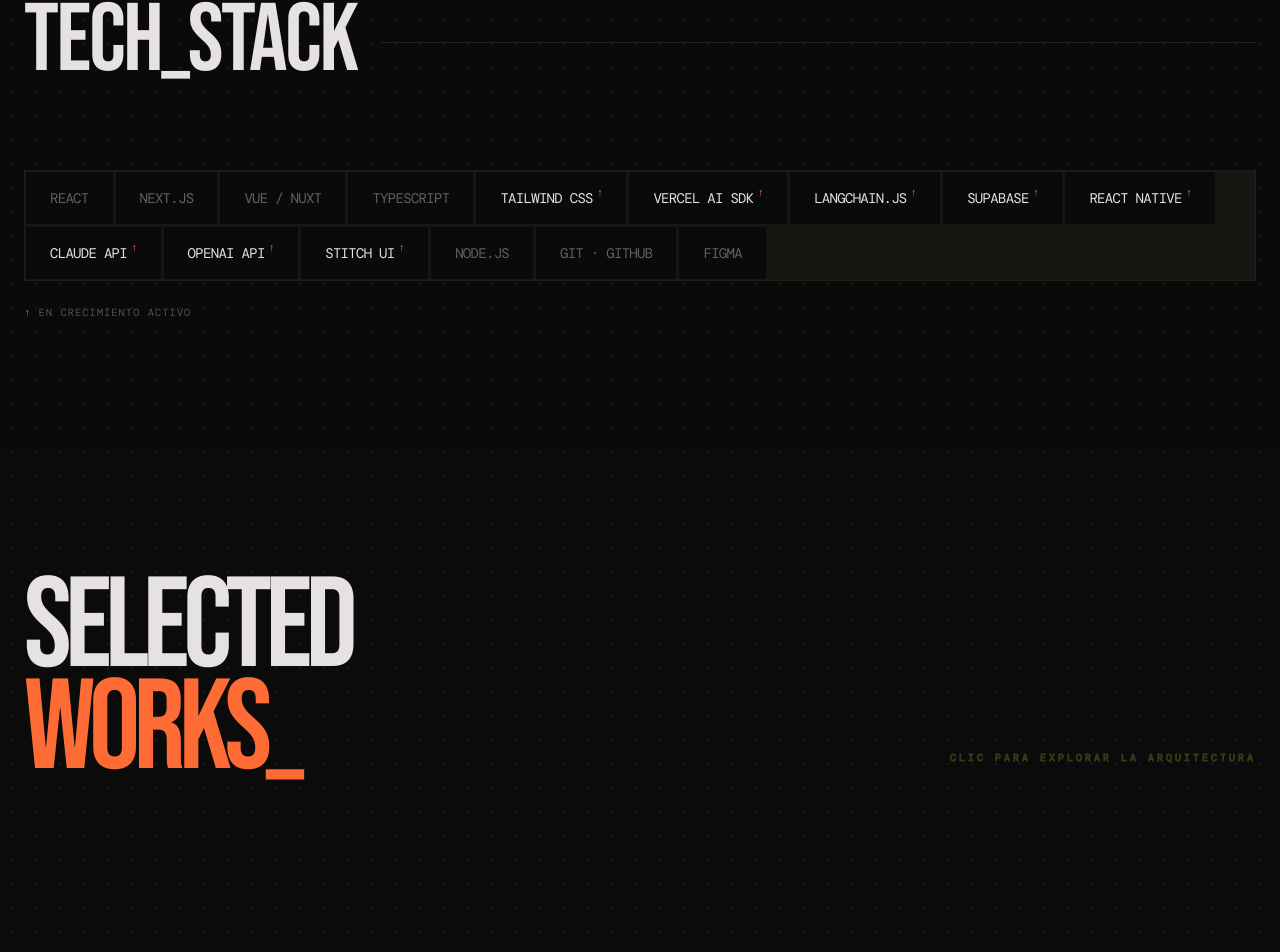
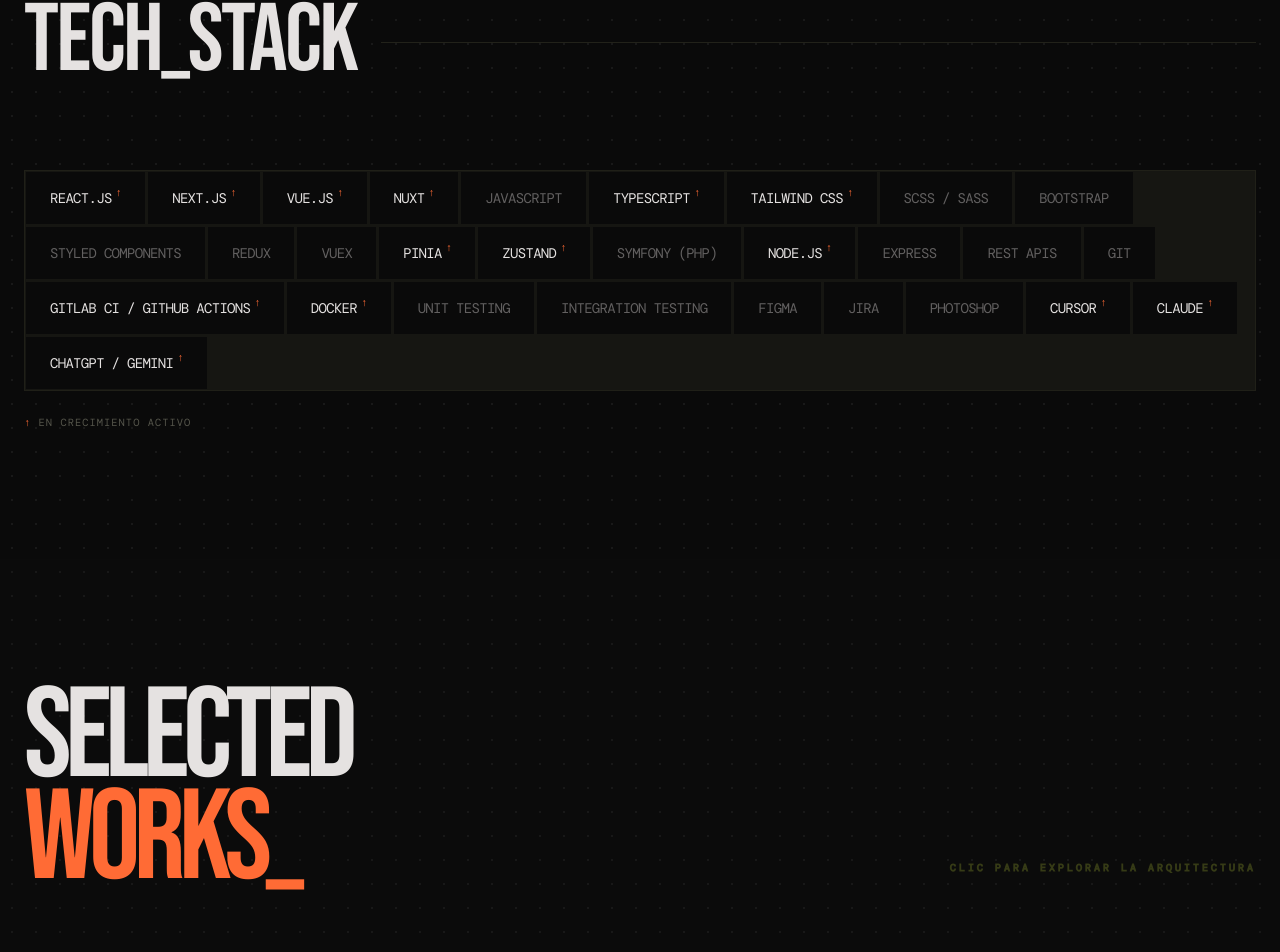
Before and after one commit to Targoos/tulioramirez-portfolio, a React (Vite) app: page / in a window 1280 px wide. Shown: the part 1768-2720 px from the top of the page. Built offline with nearby package versions, Linux system fonts and the light colour scheme; grey boxes are pictures that could not be loaded; a web font is replaced by a local one.

Commit message:
feat: update and expand tech stack list with current industry trends and tools

```diff
--- a/src/data/constants.ts
+++ b/src/data/constants.ts
@@ -40,19 +40,33 @@
 ];
 
 export const TECH_STACK: TechItem[] = [
-  { name: 'React', hot: false },
-  { name: 'Next.js', hot: false },
-  { name: 'Vue / Nuxt', hot: false },
-  { name: 'TypeScript', hot: false },
-  { name: 'Tailwind CSS', hot: true },
-  { name: 'Vercel AI SDK', hot: true },
-  { name: 'LangChain.js', hot: true },
-  { name: 'Supabase', hot: true },
-  { name: 'React Native', hot: true },
-  { name: 'Claude API', hot: true },
-  { name: 'OpenAI API', hot: true },
-  { name: 'Stitch UI', hot: true },
-  { name: 'Node.js', hot: false },
-  { name: 'Git · GitHub', hot: false },
+  { name: 'React.js', hot: true },   // #1 frontend en demanda
+  { name: 'Next.js', hot: true },    // SSR/SSG, muy pedido
+  { name: 'Vue.js', hot: true },     // fuerte en EU/LATAM
+  { name: 'Nuxt', hot: true },       // meta-framework Vue
+  { name: 'JavaScript', hot: false },
+  { name: 'TypeScript', hot: true }, // casi obligatorio hoy
+  { name: 'Tailwind CSS', hot: true }, // muy trendy, alta demanda
+  { name: 'SCSS / Sass', hot: false },
+  { name: 'Bootstrap', hot: false },
+  { name: 'Styled Components', hot: false },
+  { name: 'Redux', hot: false },
+  { name: 'Vuex', hot: false },
+  { name: 'Pinia', hot: true },      // moderno, reemplaza Vuex
+  { name: 'Zustand', hot: true },    // moderno, reemplaza Redux
+  { name: 'Symfony (PHP)', hot: false },
+  { name: 'Node.js', hot: true },    // backend JS estándar
+  { name: 'Express', hot: false },
+  { name: 'REST APIs', hot: false },
+  { name: 'Git', hot: false },
+  { name: 'GitLab CI / GitHub Actions', hot: true }, // CI/CD diferenciador
+  { name: 'Docker', hot: true },     // DevOps must-have
+  { name: 'Unit Testing', hot: false },
+  { name: 'Integration Testing', hot: false },
   { name: 'Figma', hot: false },
+  { name: 'Jira', hot: false },
+  { name: 'Photoshop', hot: false },
+  { name: 'Cursor', hot: true },     // AI dev tools = diferenciación
+  { name: 'Claude', hot: true },
+  { name: 'ChatGPT / Gemini', hot: true },
 ];
```
